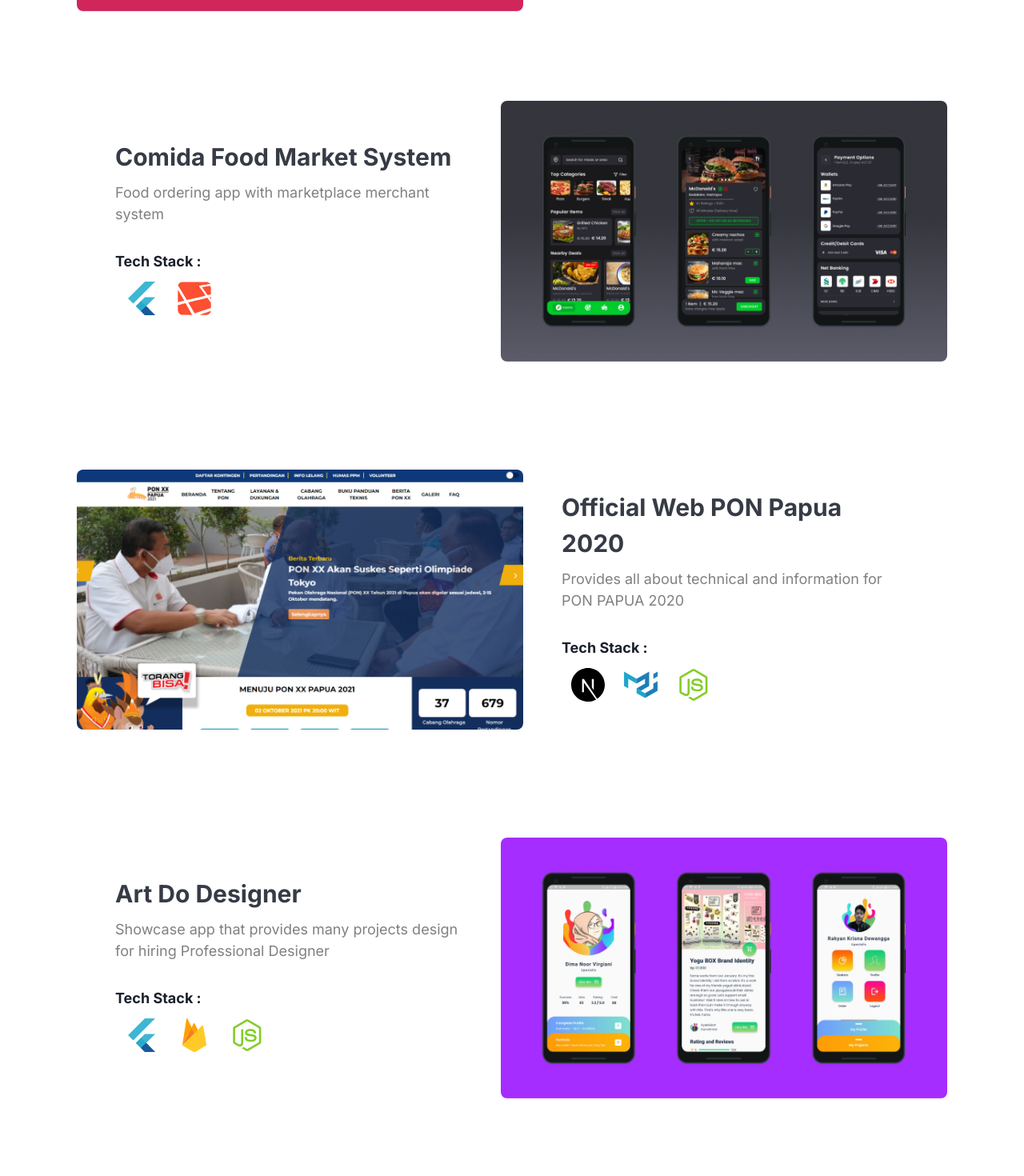
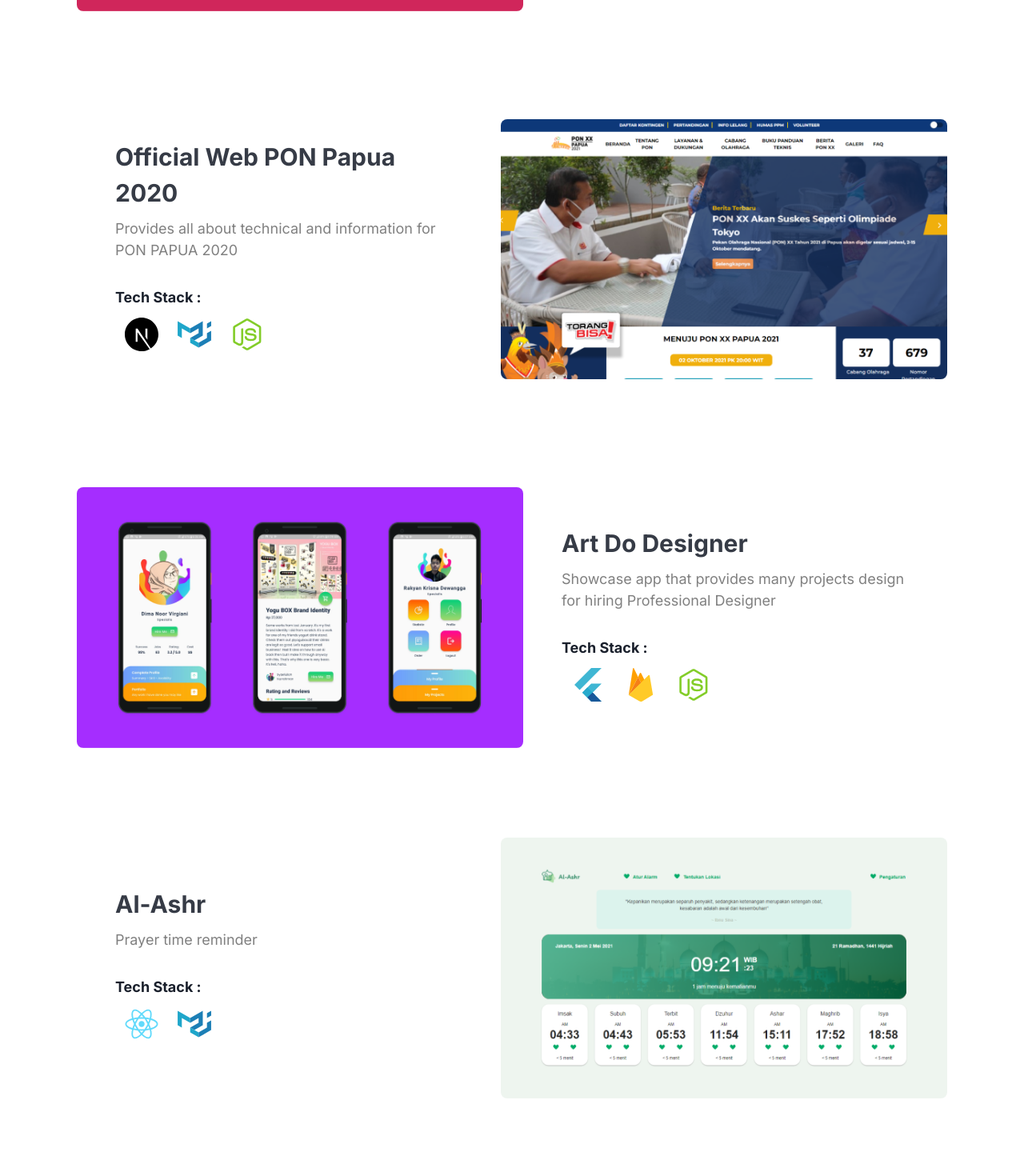
Before and after one commit to abuzaio/abuzaio, a Next.js app: page /portfolio in a window 1280 px wide. Shown: the part 720-2190 px from the top of the page at 80% size. Built offline with nearby package versions, Linux system fonts and the light colour scheme.

Commit message:
add some change

```diff
--- a/data/portfolio.json
+++ b/data/portfolio.json
@@ -20,25 +20,6 @@
         "width": 84,
         "height": 42,
         "logo": "/techstacks/golang.svg"
-      }
-    ]
-  },
-  {
-    "type": "mobile",
-    "url": "https://github.com/abuazis/Comida",
-    "picture": "/portfolios/comida.png",
-    "title": "Comida Food Market System",
-    "description": "Food ordering app with marketplace merchant system",
-    "stacks": [
-      {
-        "width": 42,
-        "height": 42,
-        "logo": "/techstacks/flutter.svg"
-      },
-      {
-        "width": 42,
-        "height": 42,
-        "logo": "/techstacks/laravel.svg"
       }
     ]
   },
@@ -87,6 +68,25 @@
         "width": 42,
         "height": 42,
         "logo": "/techstacks/node.svg"
+      }
+    ]
+  },
+  {
+    "type": "web",
+    "url": "https://alarm-sholat.vercel.app/",
+    "picture": "/portfolios/al-ashr.png",
+    "title": "Al-Ashr",
+    "description": "Prayer time reminder",
+    "stacks": [
+      {
+        "width": 42,
+        "height": 42,
+        "logo": "/techstacks/react.svg"
+      },
+      {
+        "width": 42,
+        "height": 42,
+        "logo": "/techstacks/material-ui.svg"
       }
     ]
   },
@@ -183,7 +183,7 @@
   },
   {
     "type": "mobile",
-    "url": "https://play.google.com/store/apps/details?id=com.abuaziz.fudamiku",
+    "url": "https://github.com/abuazis/Fudamiku",
     "picture": "/portfolios/fudamiku.png",
     "title": "Fudamiku",
     "description": "Order food system for Fudamiku Restaurant",
@@ -202,6 +202,25 @@
         "width": 42,
         "height": 42,
         "logo": "/techstacks/midtrans.svg"
+      }
+    ]
+  },
+  {
+    "type": "web",
+    "url": "/#",
+    "picture": "/portfolios/pms.png",
+    "title": "Performance Measuring System",
+    "description": "Performance employer management platform for Company",
+    "stacks": [
+      {
+        "width": 42,
+        "height": 42,
+        "logo": "/techstacks/react.svg"
+      },
+      {
+        "width": 42,
+        "height": 42,
+        "logo": "/techstacks/material-ui.svg"
       }
     ]
   },
@@ -277,25 +296,6 @@
     ]
   },
   {
-    "type": "web",
-    "url": "https://alarm-sholat.vercel.app/",
-    "picture": "/portfolios/al-ashr.png",
-    "title": "Al-Ashr",
-    "description": "Prayer time reminder",
-    "stacks": [
-      {
-        "width": 42,
-        "height": 42,
-        "logo": "/techstacks/react.svg"
-      },
-      {
-        "width": 42,
-        "height": 42,
-        "logo": "/techstacks/material-ui.svg"
-      }
-    ]
-  },
-  {
     "type": "mobile",
     "url": "/#",
     "picture": "/portfolios/go-hospital.png",
@@ -332,24 +332,5 @@
         "logo": "/techstacks/firebase.svg"
       }
     ]
-  },
-  {
-    "type": "web",
-    "url": "/#",
-    "picture": "/portfolios/pms.png",
-    "title": "Performance Measuring System",
-    "description": "Performance employer management platform for Company",
-    "stacks": [
-      {
-        "width": 42,
-        "height": 42,
-        "logo": "/techstacks/react.svg"
-      },
-      {
-        "width": 42,
-        "height": 42,
-        "logo": "/techstacks/material-ui.svg"
-      }
-    ]
   }
 ]
```
Also changed, not shown: components/sections/Hero/index.js (+0 -12 lines), 1 other file (tests, documents, lock files or other folders).
